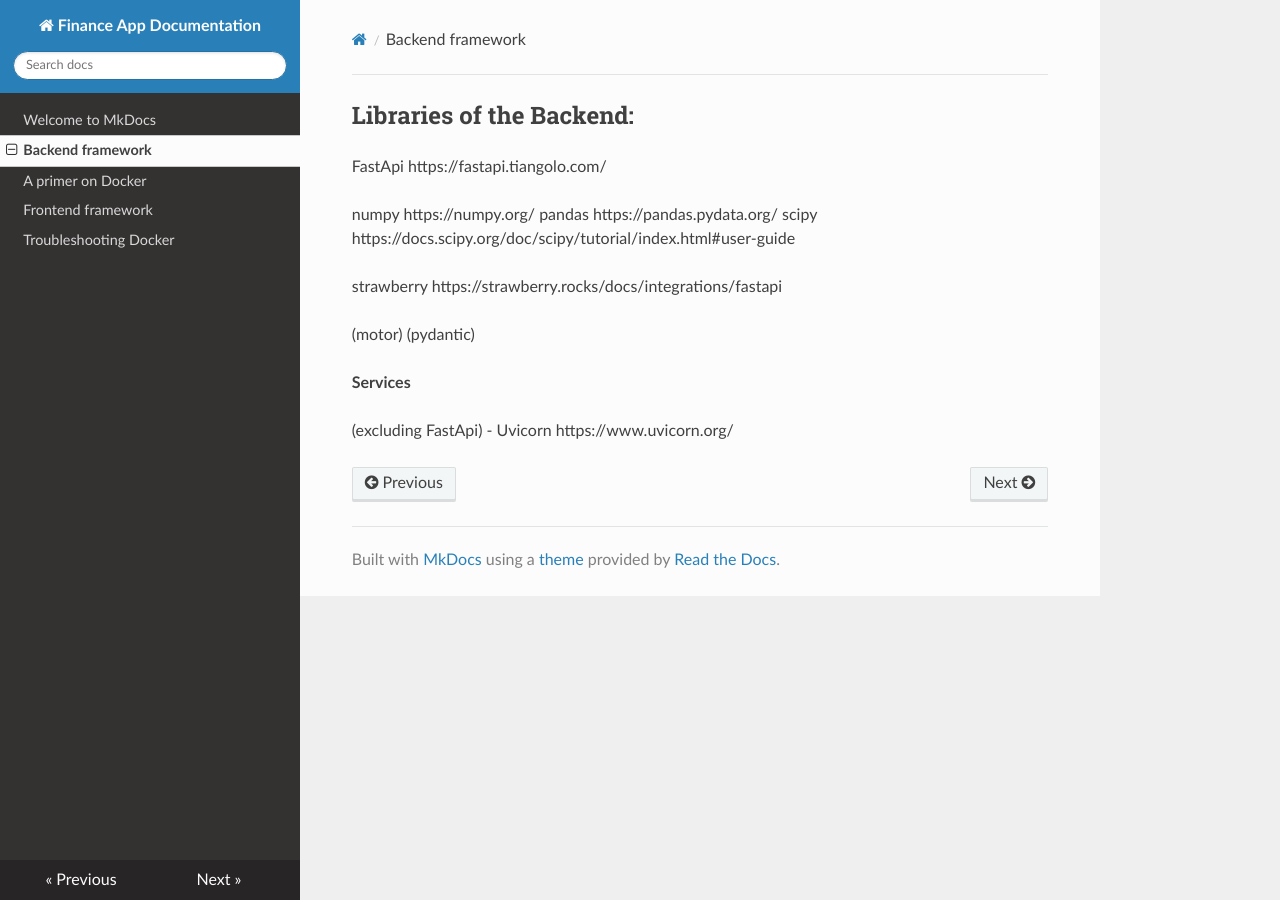
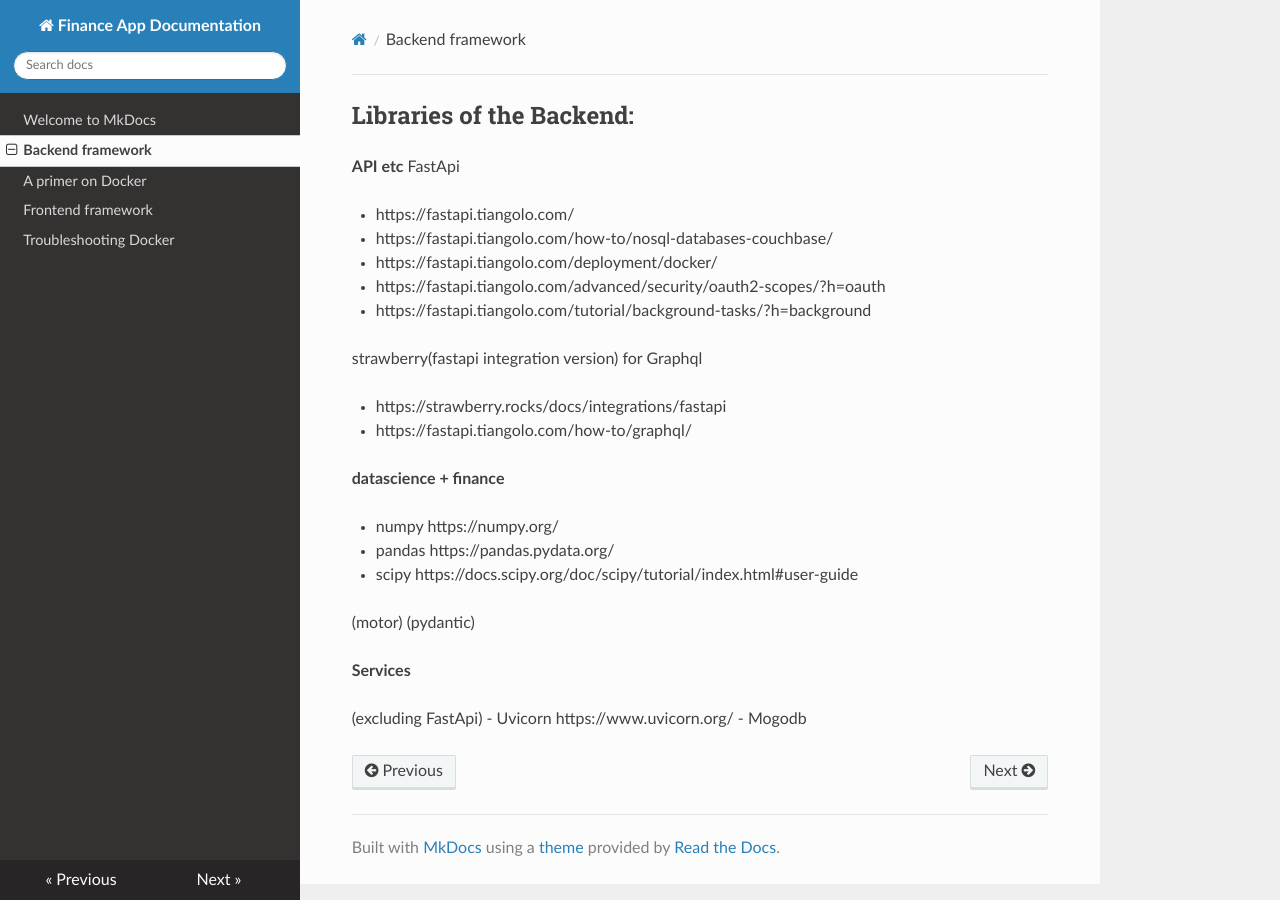
Before and after one commit to mattyu123/Dollarz, an MkDocs documentation site: the page built from docs/Backend_framework.md, in a window 1280 px wide. Built offline with MkDocs 1.6.1, drawn with Linux system fonts in a browser that asks for light colours; nearby versions of some CDN libraries.

Commit message:
update docs, clarify strawberry to use fastapi integration

```diff
--- a/docs/Backend_framework.md
+++ b/docs/Backend_framework.md
@@ -1,17 +1,34 @@
 ## Libraries of the Backend:
 
-FastApi https://fastapi.tiangolo.com/
+**API etc**
+FastApi
 
-numpy https://numpy.org/
-pandas https://pandas.pydata.org/
-scipy https://docs.scipy.org/doc/scipy/tutorial/index.html#user-guide
+- https://fastapi.tiangolo.com/
+- https://fastapi.tiangolo.com/how-to/nosql-databases-couchbase/
+- https://fastapi.tiangolo.com/deployment/docker/
+- https://fastapi.tiangolo.com/advanced/security/oauth2-scopes/?h=oauth
+- https://fastapi.tiangolo.com/tutorial/background-tasks/?h=background
 
-strawberry https://strawberry.rocks/docs/integrations/fastapi
+strawberry(fastapi integration version) for Graphql
+
+- https://strawberry.rocks/docs/integrations/fastapi
+
+- https://fastapi.tiangolo.com/how-to/graphql/
+
+**datascience + finance**
+
+- numpy https://numpy.org/
+- pandas https://pandas.pydata.org/
+- scipy https://docs.scipy.org/doc/scipy/tutorial/index.html#user-guide
+
 
 (motor)
 (pydantic)
+
+
 
 **Services**
 
 (excluding FastApi)
 - Uvicorn https://www.uvicorn.org/
+- Mogodb
```
Also changed, not shown: 1 other file.
